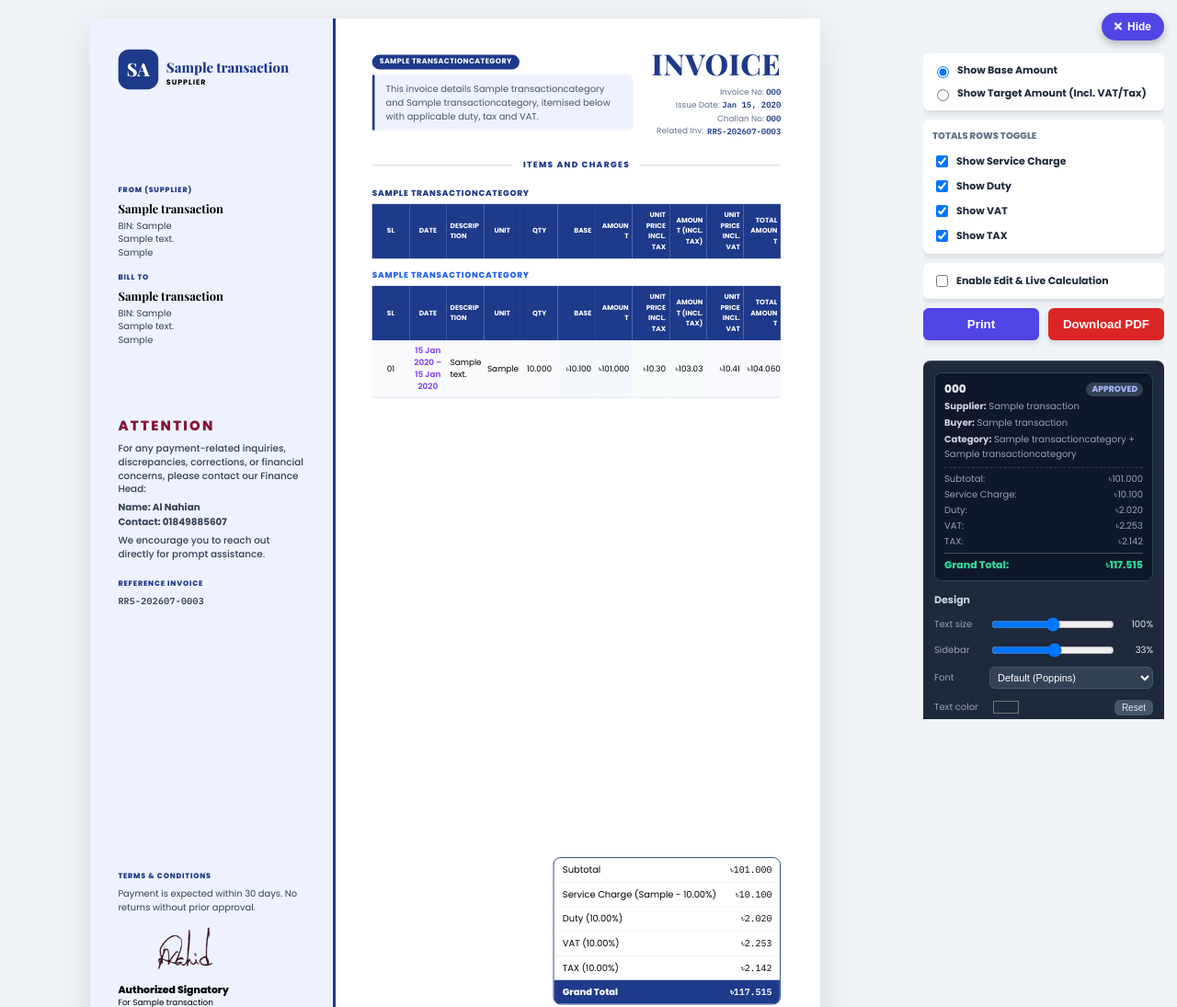
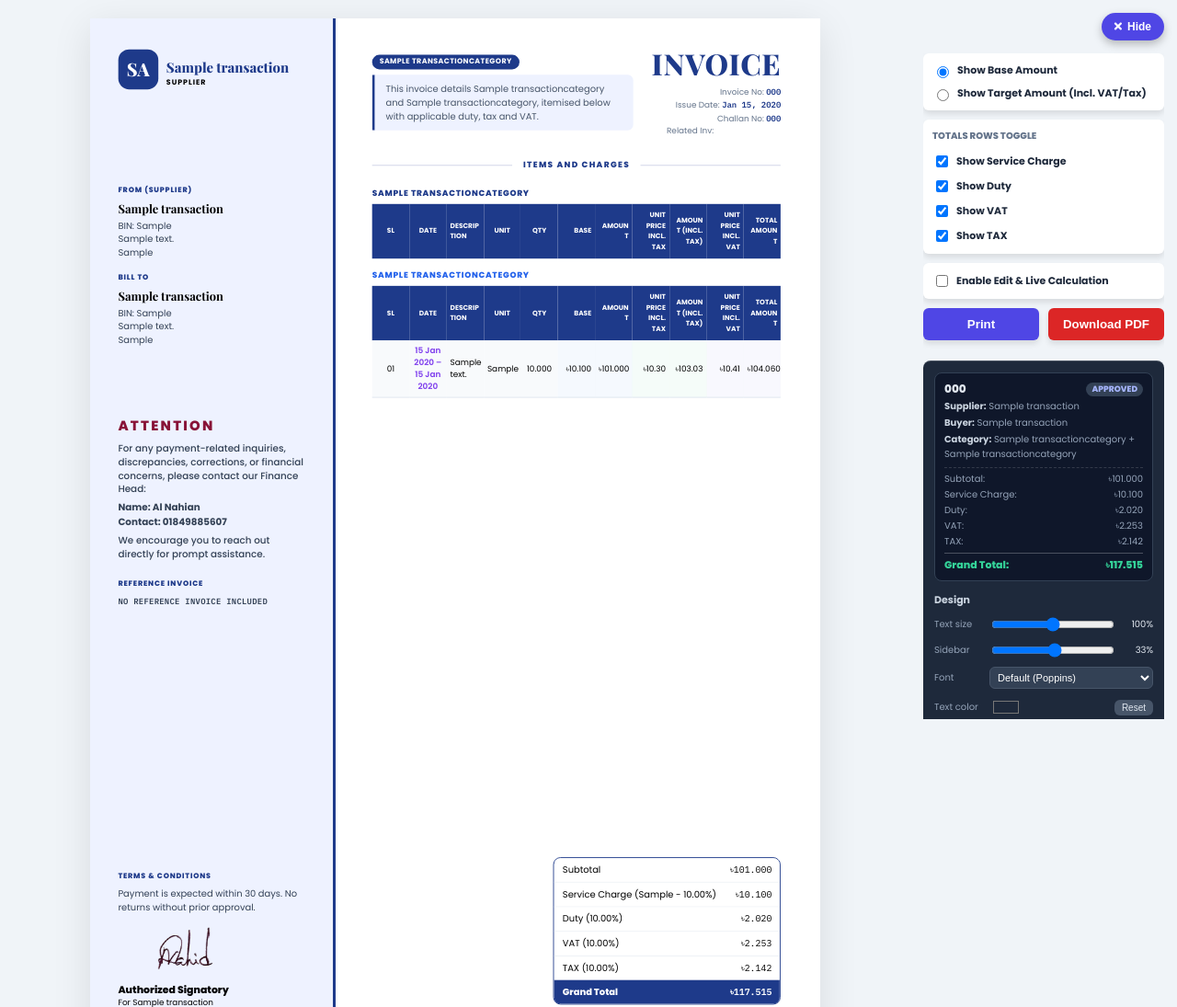
Before and after one commit to XENON-byte99/nrstraders, a Django app: page /bills/1/print/invoice/ in a window 1280 px wide. Shown: the top 1095 px of the page at 92% size. Run offline with Django 5.2, Linux system fonts and the light colour scheme; a user stored in the database is signed in; data comes from the database, SQL or seed files in the repository; tables that the repository leaves empty hold one stand-in row (values such as "Sample post"); data that the repository does not hold is empty; some libraries are stand-ins or nearby versions.

Commit message:
Invoice/quotation: sane defaults for the reference fields
The left Reference block and the top-right "Related Inv" line were both
hardcoded to a stale invoice number (RRS-202607-0003) that printed on every
bill. The left block now defaults to "NO REFERENCE INVOICE INCLUDED" (caps,
9px so it fits the sidebar) and the top-right value is blank, given a
min-width so it stays clickable when you do want to type one in. Both stay
contenteditable and the top-right row is still hideable.

Applied to invoice and quotation; verified rendering on bill 103.

Co-Authored-By: Claude Opus 4.8 <noreply@anthropic.com>

```diff
--- a/templates/documents/print_invoice.html
+++ b/templates/documents/print_invoice.html
@@ -223,7 +223,7 @@
                     <div class="side-block" style="margin-top: 20px;">
                         <div class="side-h" style="color: var(--accent); font-size: 8px;">Reference Invoice</div>
                         <div class="side-v" style="margin-top: 3px;">
-                            <span style="font-family: 'IBM Plex Mono', monospace; font-weight: 700; font-size: 10px; color: var(--ink); letter-spacing: 0.03em;" contenteditable="true">RRS-202607-0003</span>
+                            <span style="font-family: 'IBM Plex Mono', monospace; font-weight: 700; font-size: 9px; color: var(--ink); letter-spacing: 0.03em;" contenteditable="true">NO REFERENCE INVOICE INCLUDED</span>
                         </div>
                     </div>
 
@@ -275,7 +275,7 @@
                                 <div>Challan No: <span style="color: var(--accent); font-weight: 700; font-family: 'IBM Plex Mono', monospace;">{{ transaction.challan_number }}</span></div>
                                 {% endif %}
                                 <div class="amount-row" data-amount-row-id="meta-ref-invoice" style="display: flex; justify-content: flex-end; align-items: center; gap: 4px; padding: 0 !important; background: transparent !important; border: none !important; margin: 0; font-size: 9px; color: #64748b; width: auto;">
-                                    Related Inv: <span style="color: var(--accent); font-weight: 700; font-family: 'IBM Plex Mono', monospace;" contenteditable="true">RRS-202607-0003</span>
+                                    Related Inv: <span style="color: var(--accent); font-weight: 700; font-family: 'IBM Plex Mono', monospace; min-width: 70px; display: inline-block;" contenteditable="true"></span>
                                 </div>
                             </div>
                         </div>
--- a/templates/documents/print_quotation.html
+++ b/templates/documents/print_quotation.html
@@ -205,7 +205,7 @@
                     <div class="side-block" style="margin-top: 20px;">
                         <div class="side-h" style="color: var(--accent); font-size: 8px;">Reference Invoice</div>
                         <div class="side-v" style="margin-top: 3px;">
-                            <span style="font-family: 'IBM Plex Mono', monospace; font-weight: 700; font-size: 10px; color: var(--ink); letter-spacing: 0.03em;" contenteditable="true">RRS-202607-0003</span>
+                            <span style="font-family: 'IBM Plex Mono', monospace; font-weight: 700; font-size: 9px; color: var(--ink); letter-spacing: 0.03em;" contenteditable="true">NO REFERENCE INVOICE INCLUDED</span>
                         </div>
                     </div>
 
@@ -257,7 +257,7 @@
                                 <div>Challan No: <span style="color: var(--accent); font-weight: 700; font-family: 'IBM Plex Mono', monospace;">{{ transaction.challan_number }}</span></div>
                                 {% endif %}
                                 <div class="amount-row" data-amount-row-id="meta-ref-invoice" style="display: flex; justify-content: flex-end; align-items: center; gap: 4px; padding: 0 !important; background: transparent !important; border: none !important; margin: 0; font-size: 9px; color: #64748b; width: auto;">
-                                    Related Inv: <span style="color: var(--accent); font-weight: 700; font-family: 'IBM Plex Mono', monospace;" contenteditable="true">RRS-202607-0003</span>
+                                    Related Inv: <span style="color: var(--accent); font-weight: 700; font-family: 'IBM Plex Mono', monospace; min-width: 70px; display: inline-block;" contenteditable="true"></span>
                                 </div>
                             </div>
                         </div>
```
